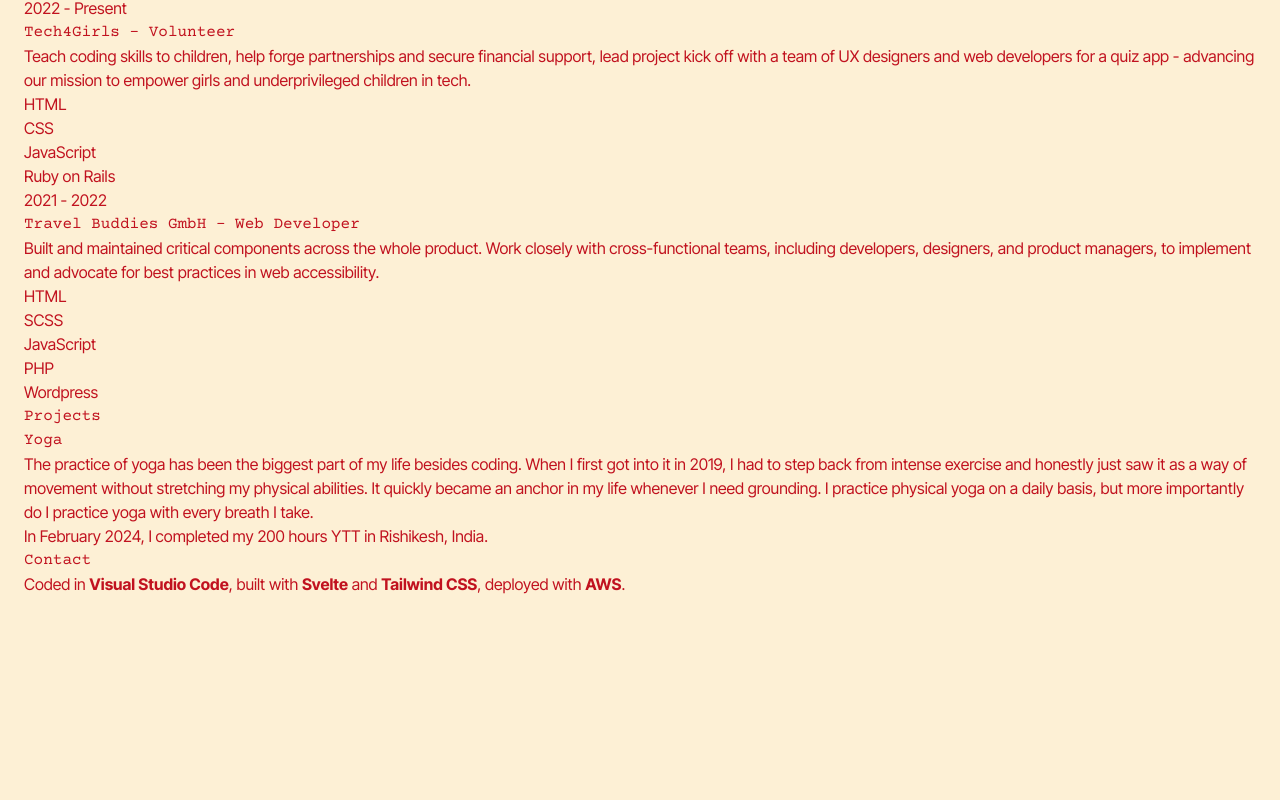
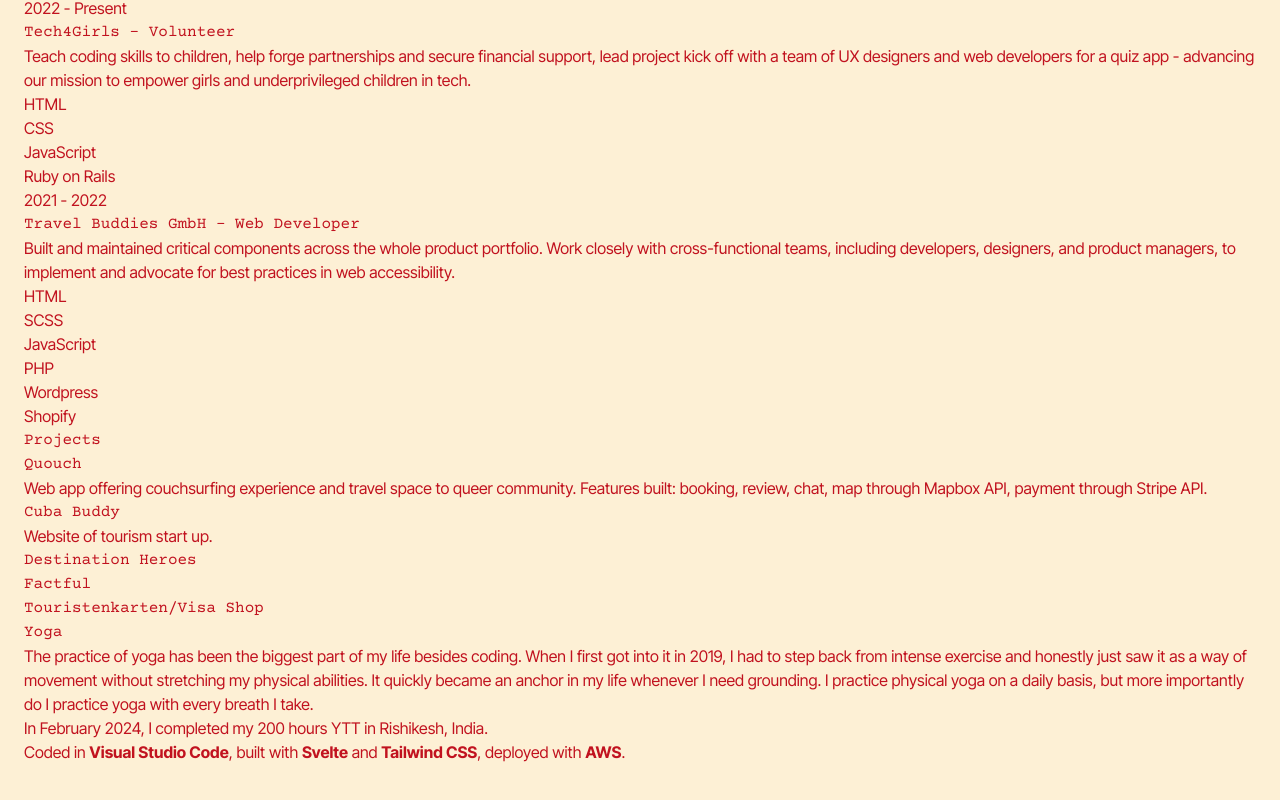
Before and after one commit to lisbethpurrucker/portfolio, a SvelteKit app: page / in a window 1280 px wide. Shown: the part 908-1708 px from the top of the page. Before the commit the page ends 1552 px from the top, so only its background shows below. Built offline with nearby package versions, Linux system fonts and the light colour scheme.

Commit message:
content updates, add nodemailer

```diff
--- a/package.json
+++ b/package.json
@@ -13,7 +13,9 @@
 		"@sveltejs/adapter-auto": "^3.0.0",
 		"@sveltejs/kit": "^2.0.0",
 		"@sveltejs/vite-plugin-svelte": "^3.0.0",
+		"@types/nodemailer": "^6.4.14",
 		"autoprefixer": "^10.4.19",
+		"nodemailer": "^6.9.13",
 		"postcss": "^8.4.38",
 		"prettier": "^3.2.5",
 		"prettier-plugin-tailwindcss": "^0.5.13",
--- a/src/components/Main.svelte
+++ b/src/components/Main.svelte
@@ -1,8 +1,7 @@
 <section id="about">
 	<h2>About</h2>
-	<p>Passionate about fostering environmental and social impact, I actively seek collaborations with brands and projects that align with these values, while also supporting female-founded/led and LGBTQI+ initiatives. Together, we work towards a better future, leveraging my expertise as a Fullstack Developer and active member of the queer and social tech community.</p>
+	<p>Dedicated to life long learning. Passionate about fostering environmental and social impact, I actively seek collaborations with brands and projects that align with these values, while also supporting female-founded/led and LGBTQI+ initiatives. Together, we work towards a better future, leveraging my expertise as a Fullstack Developer and active member of the queer and social tech community.</p>
 </section>
-
 <section id="experience">
 	<h2>Experience</h2>
 	<ul>
@@ -47,33 +46,58 @@
 		<li>
 			<span>2021 - 2022</span>
 			<h3>Travel Buddies GmbH - Web Developer</h3>
-			<p>Built and maintained critical components across the whole product. Work closely with cross-functional teams, including developers, designers, and product managers, to implement and advocate for best practices in web accessibility.</p>
+			<p>Built and maintained critical components across the whole product portfolio. Work closely with cross-functional teams, including developers, designers, and product managers, to implement and advocate for best practices in web accessibility.</p>
 			<ul>
 				<li>HTML</li>
 				<li>SCSS</li>
 				<li>JavaScript</li>
 				<li>PHP</li>
 				<li>Wordpress</li>
+				<li>Shopify</li>
 			</ul>
 		</li>
 	</ul>
-
 </section>
 <section id="projects">
 	<h2>Projects</h2>
 	<ul>
-		<li></li>
-		<li></li>
-		<li></li>
+		<a href="https://quouch-app.com">
+			<li>
+				<img src="" alt="">
+				<h3>Quouch</h3>
+				<p>Web app offering couchsurfing experience and travel space to queer community. Features built: booking, review, chat, map through Mapbox API, payment through Stripe API.</p>
+			</li>
+		</a>
+		<a href="https://cuba-buddy.de/">
+			<li>
+				<img src="" alt="">
+				<h3>Cuba Buddy</h3>
+				<p>Website of tourism start up. </p>
+			</li>
+		</a>
+		<a href="https://destination-heroes.com/">
+			<li>
+				<img src="" alt="">
+				<h3>Destination Heroes</h3>
+				<p></p>
+			</li>
+		</a>
+		<a href="https://factful-selling.com/">
+			<li>
+				<img src="" alt="">
+				<h3>Factful</h3>
+				<p></p>
+			</li>
+		</a>
+		<li>
+			<img src="" alt="">
+			<h3>Touristenkarten/Visa Shop</h3>
+			<p></p>
+		</li>
 	</ul>
-
 </section>
 <section id="yoga">
 	<h2>Yoga</h2>
 	<p>The practice of yoga has been the biggest part of my life besides coding. When I first got into it in 2019, I had to step back from intense exercise and honestly just saw it as a way of movement without stretching my physical abilities. It quickly became an anchor in my life whenever I need grounding. I practice physical yoga on a daily basis, but more importantly do I practice yoga with every breath I take.</p>
 	<p>In February 2024, I completed my 200 hours YTT in Rishikesh, India.</p>
 </section>
-<section id="contact">
-	<h2>Contact</h2>
-
-</section>
```
Also changed, not shown: 1 other file (tests, documents, lock files or other folders).
